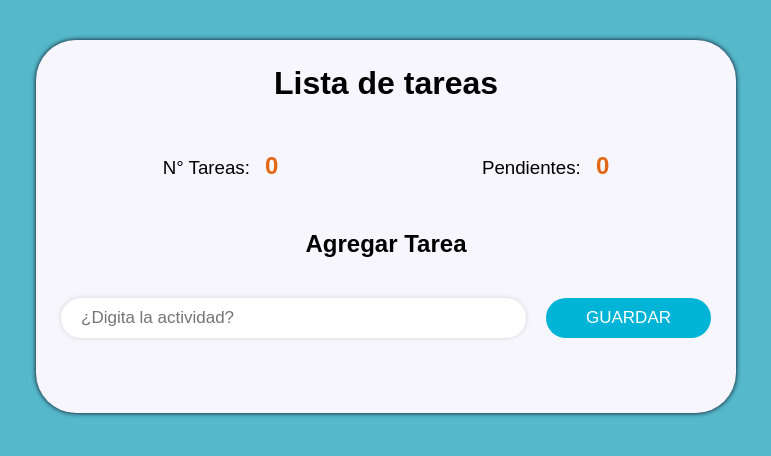
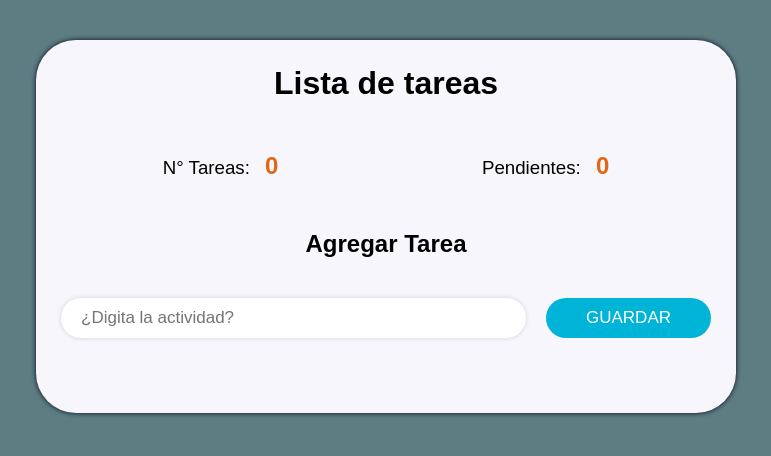
Before and after one commit to leonardo-sandoval/my-react-task-list-, a React (Vite) app in the folder tareas/: page / in a window 1280 px wide. Shown: the top 456 px of the page, without its empty margins (254-1025 px from the left). Built offline with nearby package versions, Linux system fonts and the light colour scheme.

Commit message:
Custom Hooks 1

```diff
--- a/tareas/src/App.css
+++ b/tareas/src/App.css
@@ -15,7 +15,7 @@
 
 body {
 	font-family: Arial, Helvetica, sans-serif;
-	background-color: #159fb8b9;
+	background-color: #214d55b9;
 	max-width: 1200px;
 	margin: 40px auto;
 	display: flex;
```
